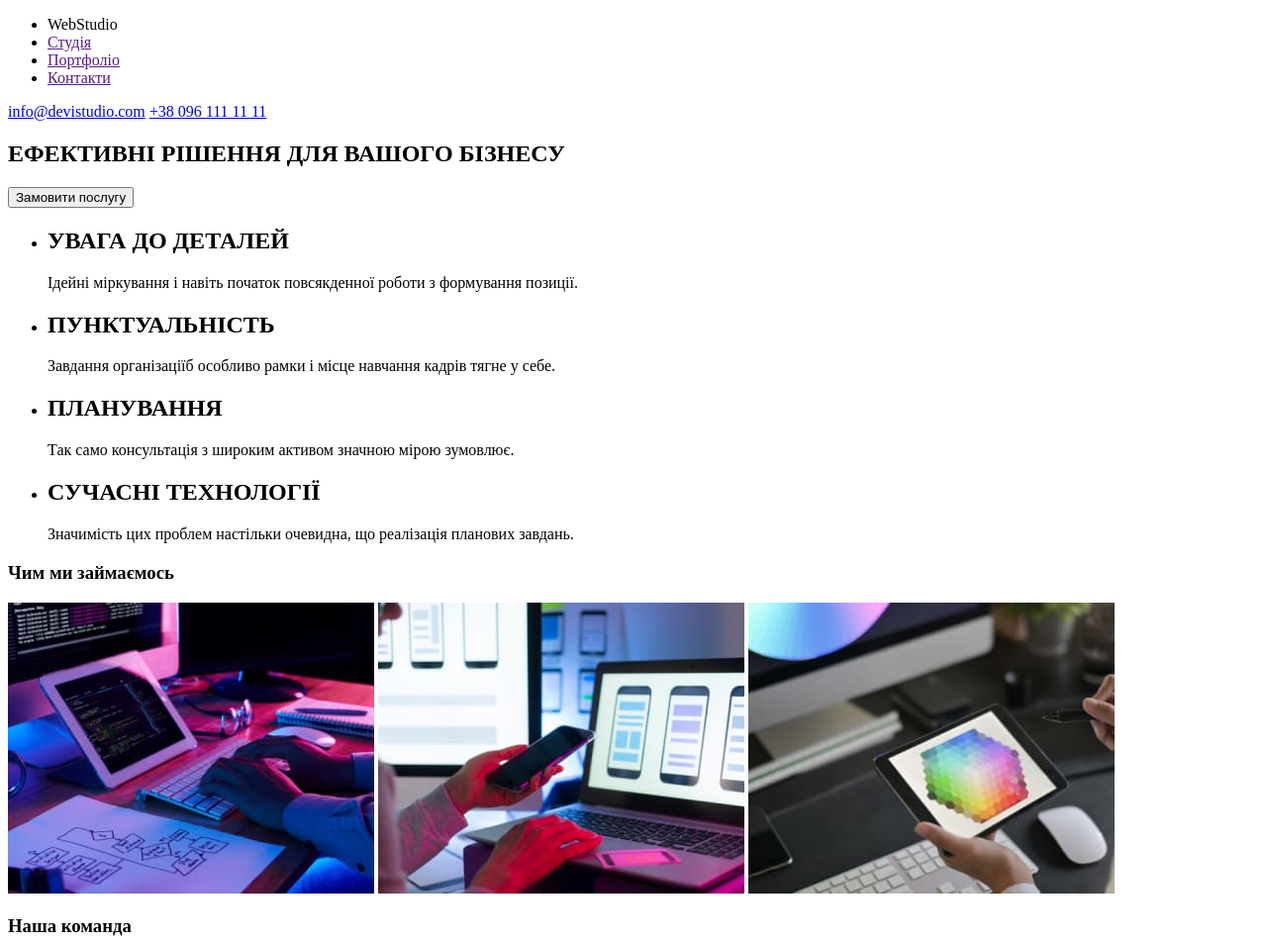
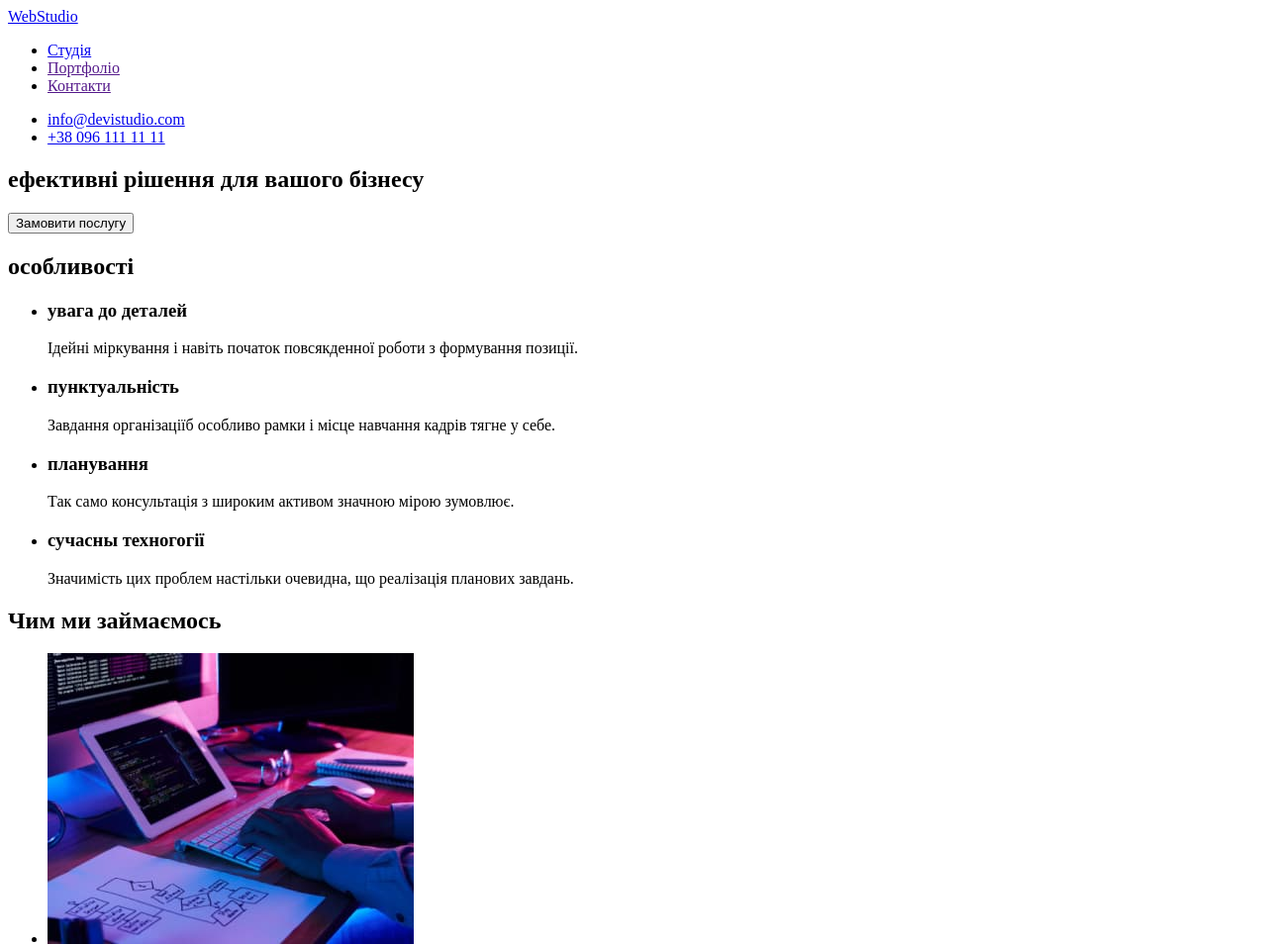
Before and after one commit to maryna-kapus/goit-markup-hw-01, a plain HTML site: page index.html in a window 1280 px wide. Shown: the top 955 px of the page at 99% size. Drawn offline with Linux system fonts and the light colour scheme.

Commit message:
change project

```diff
--- a/index.html
+++ b/index.html
@@ -10,72 +10,82 @@
   <!-- верхня лінія -->
 <header>
     <nav>
+      <a href="./index.html">WebStudio</a>
       <ul>
-        <li>WebStudio</li>
-        <li><a href="">Студія</a> </li>
+        <li><a href="./index.html">Студія</a>
         <li><a href="">Портфоліо</a> </li>
         <li><a href="">Контакти</a> </li>
       </ul>
      </nav>
-     <a href="mailto:info@devistudio.com">info@devistudio.com</a>
-     <a href="tel:+380961111111">+38 096 111 11 11</a>
+     <ul>
+      <li><a href="mailto:info@devistudio.com">info@devistudio.com</a></li>
+      <li><a href="tel:+380961111111">+38 096 111 11 11</a></li>
+     </ul>
+
+
 </header>
   <!-- шапка -->
 <main>
   <section>
-    <h1>ЕФЕКТИВНІ РІШЕННЯ ДЛЯ ВАШОГО БІЗНЕСУ</h1>
+    <h1>ефективні рішення для вашого бізнесу</h1>
     <button type="button">Замовити послугу</button>
   </section>
+
   <!-- особливості -->
   <section>
+    <h2>особливості</h2>
     <ul>
       <li>
-        <h2>УВАГА ДО ДЕТАЛЕЙ</h2>
+        <h3>увага до деталей</h3>
         <p>Ідейні міркування і навіть початок повсякденної роботи з формування позиції.</p>
       </li>
       <li>
-        <h2>ПУНКТУАЛЬНІСТЬ</h2>
+        <h3>пунктуальність</h3>
         <p>Завдання організаціїб особливо рамки і місце навчання кадрів тягне у себе.</p>
       </li>
       <li>
-        <h2>ПЛАНУВАННЯ</h2>
+        <h3>планування</h3>
       <p>Так само консультація з широким активом значною мірою зумовлює.</p>
       </li>
       <li>
-        <h2>СУЧАСНІ ТЕХНОЛОГІЇ</h2>
+        <h3>сучасны техногогії</h3>
       <p>Значимість цих проблем настільки очевидна, що реалізація планових завдань.</p>
       </li>
     </ul>
   </section>
+
   <!-- чим ми займаємося -->
   <section>
-    <h3>Чим ми займаємось</h3>
-    <img src="images/img1.jpg" alt="img1" width="370">
-    <img src="images/img2.jpg" alt="img2" width="370">
-    <img src="images/img3.jpg" alt="img3" width="370">
+    <h2>Чим ми займаємось</h2>
+    <ul>
+      <li><img src="images/img1.jpg" alt="Фото1" width="370"></li>
+      <li><img src="images/img2.jpg" alt="Фото2" width="370"></li>
+      <li><img src="images/img3.jpg" alt="Фото3" width="370"></li>
+    </ul>
+
    </section>
   <!-- наша команда -->
   <section>
-      <h3>Наша команда</h3>
+      <h2>Наша команда</h2>
       <ul>
         <li>
           <img src="./images/imgfoto1.jpg" alt="Ігор Дем'яненко" width="270">
-          <h4>Ігор Дем'яненко</h4>
+          <h3>Ігор Дем'яненко</h3>
           <p>Designer</p>
         </li>
         <li>
           <img src="./images/imgfoto2.jpg" alt="Ольга Рєпіна" width="270">
-          <h4>Ольга Рєпіна</h4>
+          <h3>Ольга Рєпіна</h3>
           <p>Frontend Developer</p>
         </li>
         <li>
           <img src="./images/imgfoto3.jpg" alt="Микола Тарасов" width="270">
-          <h4>Микола Тарасов</h4>
+          <h3>Микола Тарасов</h3>
           <p>Marketing</p>
         </li>
         <li>
           <img src="./images/imgfoto4.jpg" alt="Михайло Єрмаков" width="270">
-          <h4>Михайло Єрмаков</h4>
+          <h3>Михайло Єрмаков</h3>
           <p>UI Designer</p>
         </li>
       </ul>
@@ -84,11 +94,16 @@
 
   <!-- підвал -->
   <footer>
-      WebStudio
+    <a href="./index.html"> WebStudio</a>
+
     <address>
-      м. Київ, пр-т Лесі Українки, 26 <br />
-      <a href="mailto:info@devistudio.com">info@devistudio.com</a> <br />
-      <a href="tel:+380961111111">+38 096 111 11 11</a>
+      <ul>
+        <li>
+          <a href="https://goo.gl/maps/aEMZoAk3HxBRNMkt7" target=“_blank” rel="nofollow noreferrer noopener">м. Київ, пр-т Лесі Українки, 26</a>
+        </li>
+        <li><a href="mailto:info@devistudio.com">info@devistudio.com</a></li>
+        <li><a href="tel:+380961111111">+38 096 111 11 11</a></li>
+      </ul>
     </address>
 
     </footer>
```
